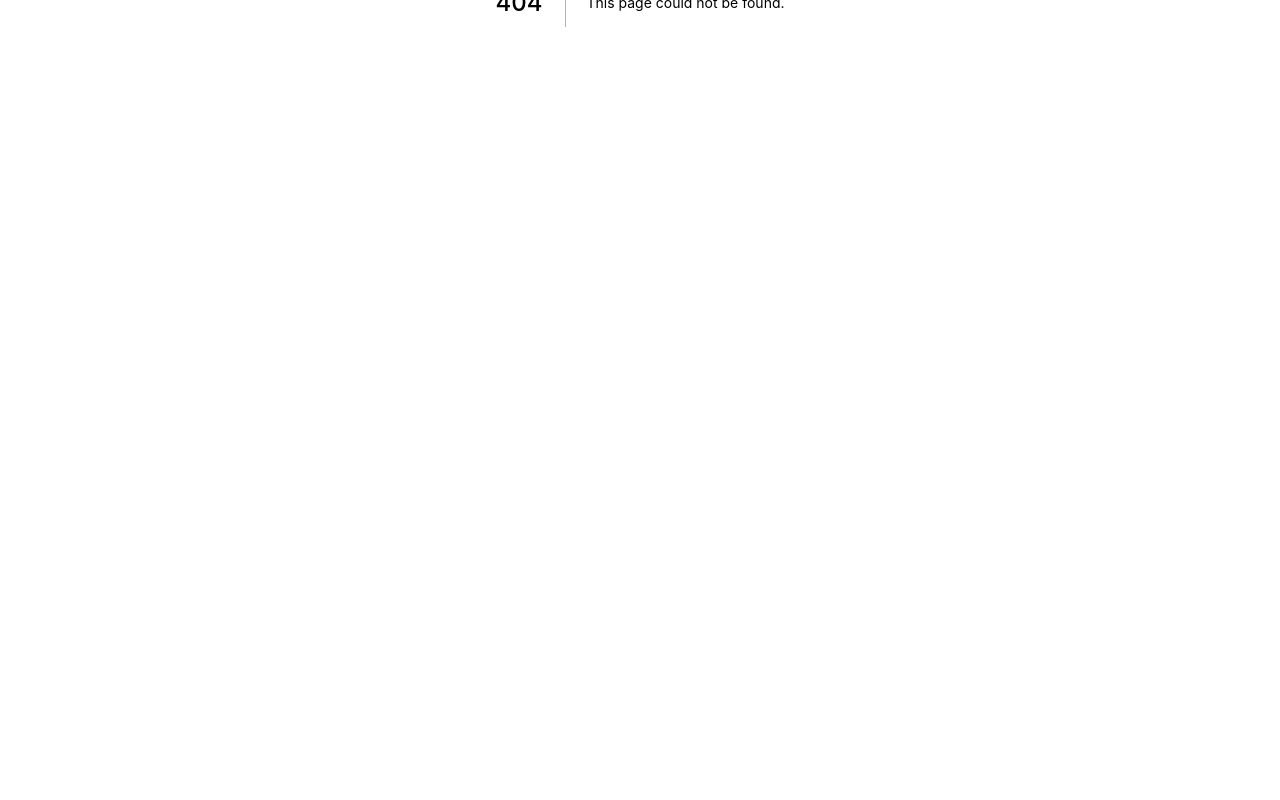
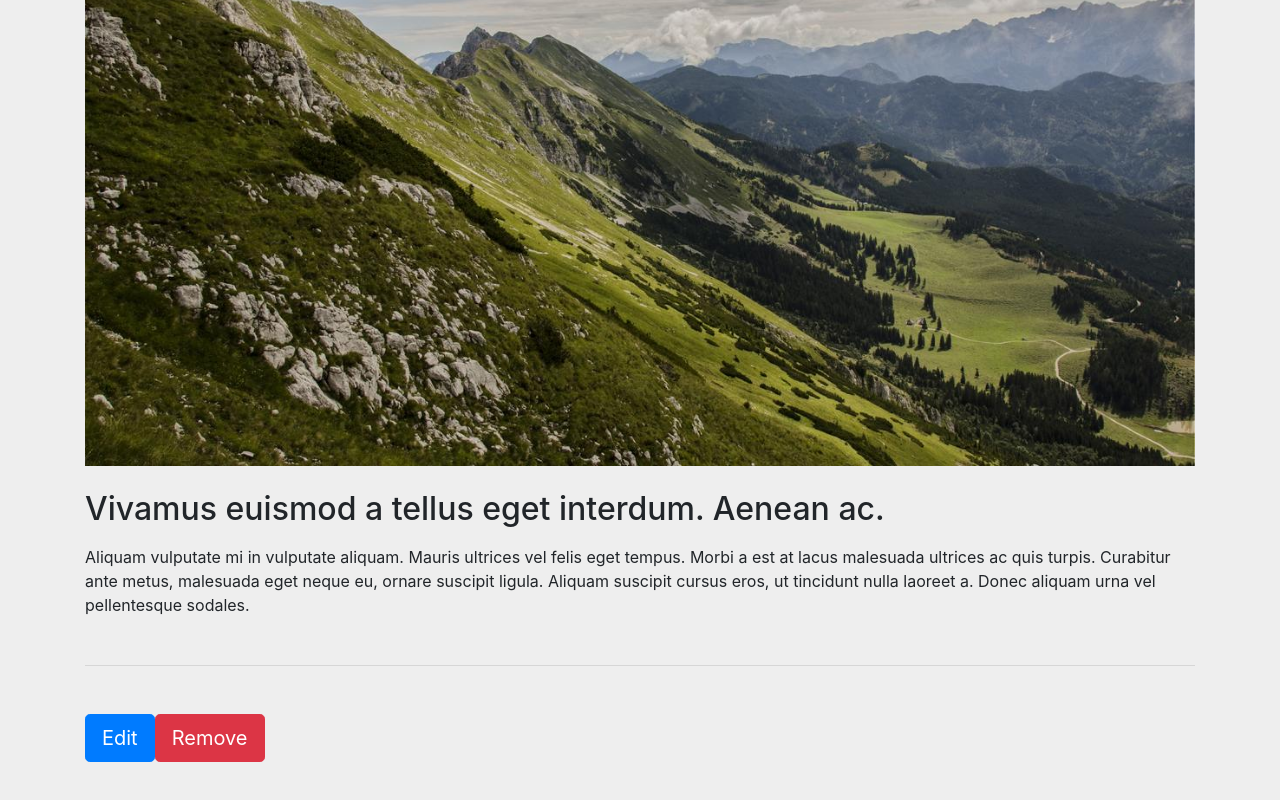
Before and after one commit to ramiresviana/hello-nodejs-nextjs, a Next.js app: page /article in a window 1280 px wide. Before the commit this address had no page. Shown: the part 398-1198 px from the top of the page. Before the commit the page ends 800 px from the top, so only its background shows below. Built offline with nearby package versions, Linux system fonts and the light colour scheme.

Commit message:
add: static article page

```diff
--- /dev/null
+++ b/pages/article.js
@@ -0,0 +1,22 @@
+export default function Article() {
+    function Actions() {
+        return (
+            <>
+                <hr class="my-5" />
+                <button type="button" class="btn btn-lg btn-primary">Edit</button>
+                <button type="button" class="btn btn-lg btn-danger">Remove</button>
+            </>
+        )
+    }
+
+    return (
+        <div class="container py-5">
+            <h1 class="my-5 pb-5">Hello Bootstrap</h1>
+            <img src="img.jpg" class="w-100" />
+            <h2 class="mt-4 mb-3">Vivamus euismod a tellus eget interdum. Aenean ac.</h2>
+            <p>Aliquam vulputate mi in vulputate aliquam. Mauris ultrices vel felis eget tempus. Morbi a est at lacus malesuada ultrices ac quis turpis. Curabitur ante metus, malesuada eget neque eu, ornare suscipit ligula. Aliquam suscipit cursus eros, ut tincidunt nulla laoreet a. Donec aliquam urna vel pellentesque sodales.</p>
+
+            <Actions />
+        </div>
+    )
+}
```
